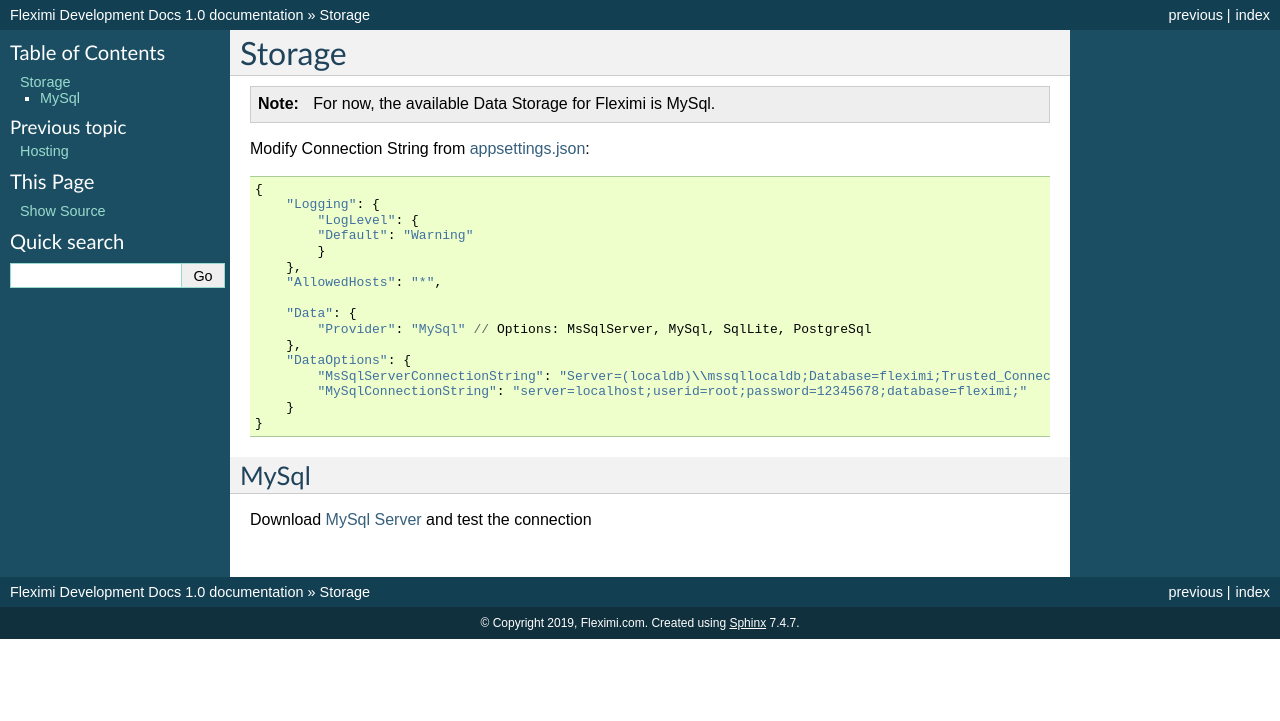
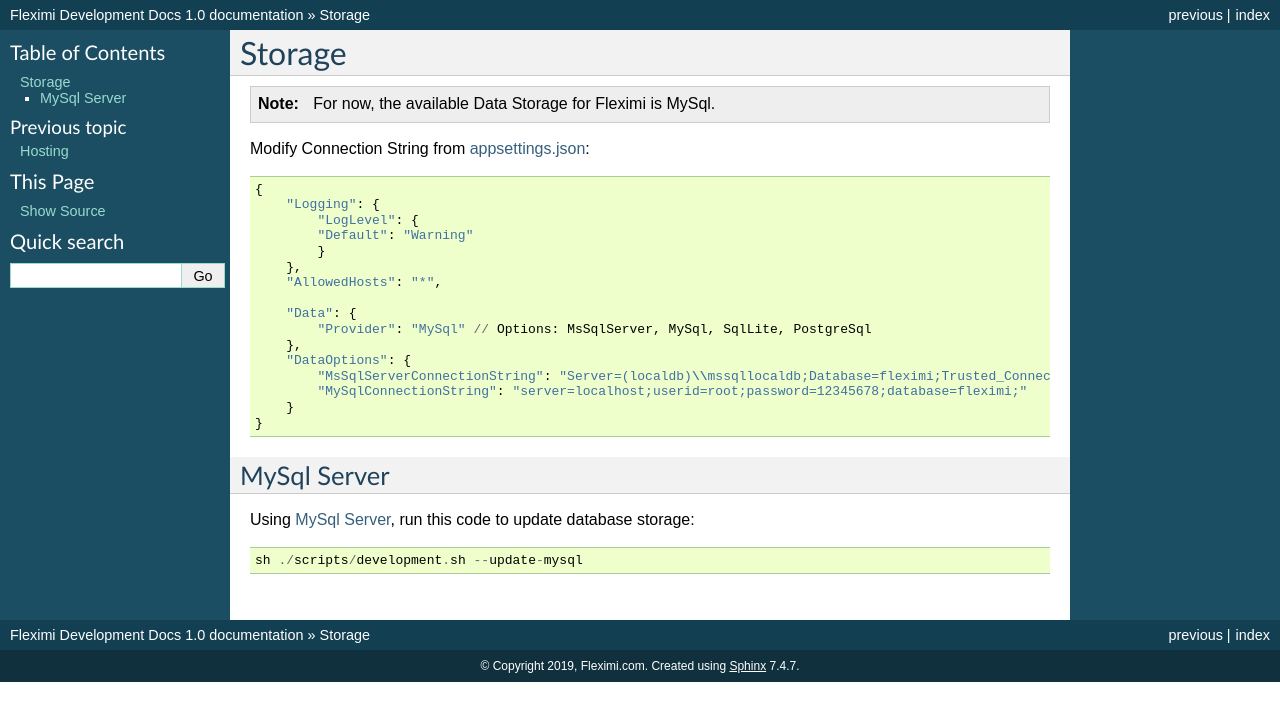
Before and after one commit to Fleximi/Fleximi-CMS, a Sphinx documentation site: the page built from docs/storage.rst, in a window 1280 px wide. Shown: the top 721 px of the page. Built offline with Sphinx 7.4.7, drawn with Linux system fonts in a browser that asks for light colours.

Commit message:
Initial commit

```diff
--- a/docs/storage.rst
+++ b/docs/storage.rst
@@ -25,7 +25,9 @@
         }
     }
 
-MySql
------
+MySql Server
+------------
 
-Download `MySql Server <https://dev.mysql.com/downloads/mysql/>`_ and test the connection
+Using `MySql Server <https://dev.mysql.com/downloads/mysql/>`_, run this code to update database storage::
+
+    sh ./scripts/development.sh --update-mysql
```
